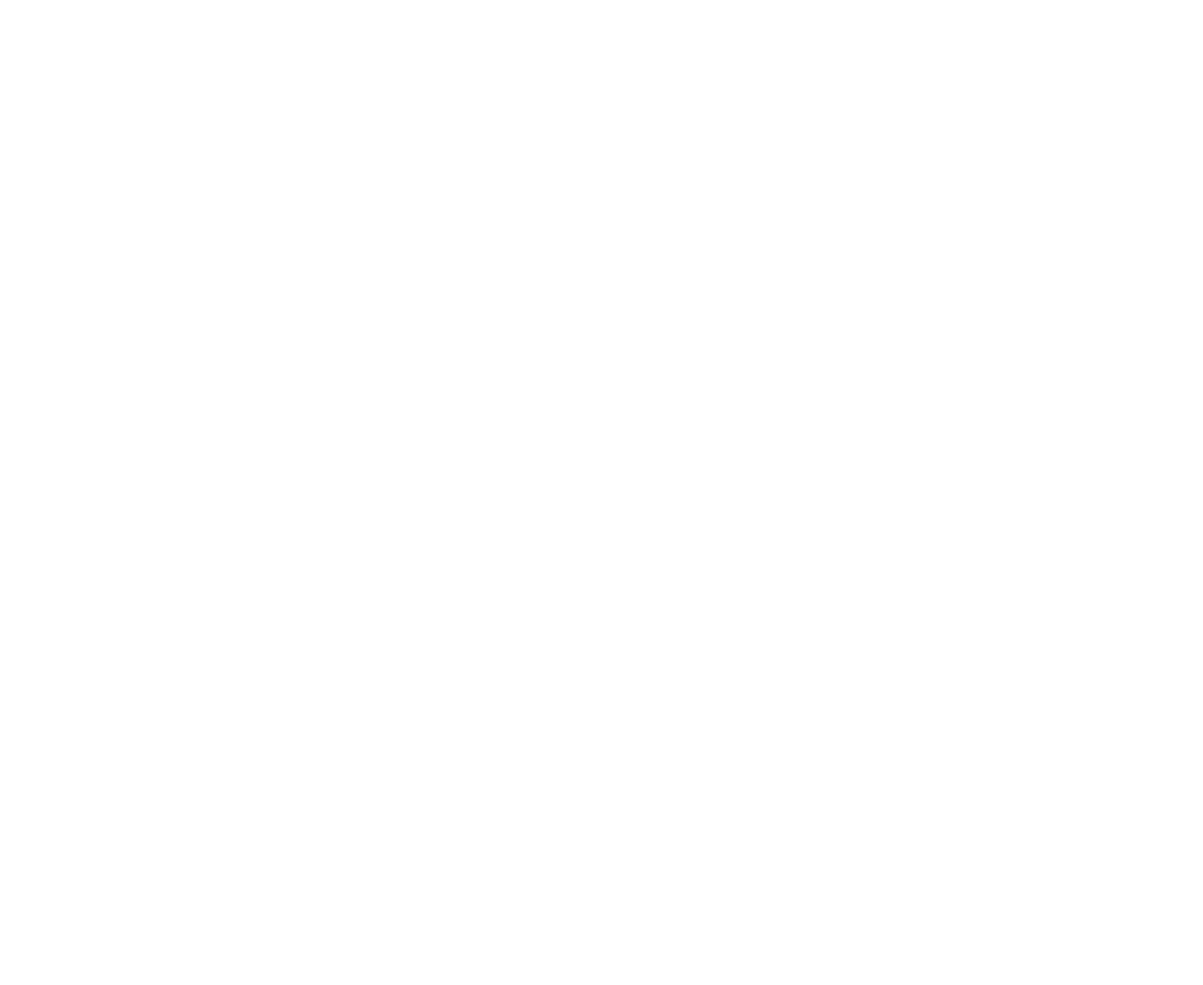
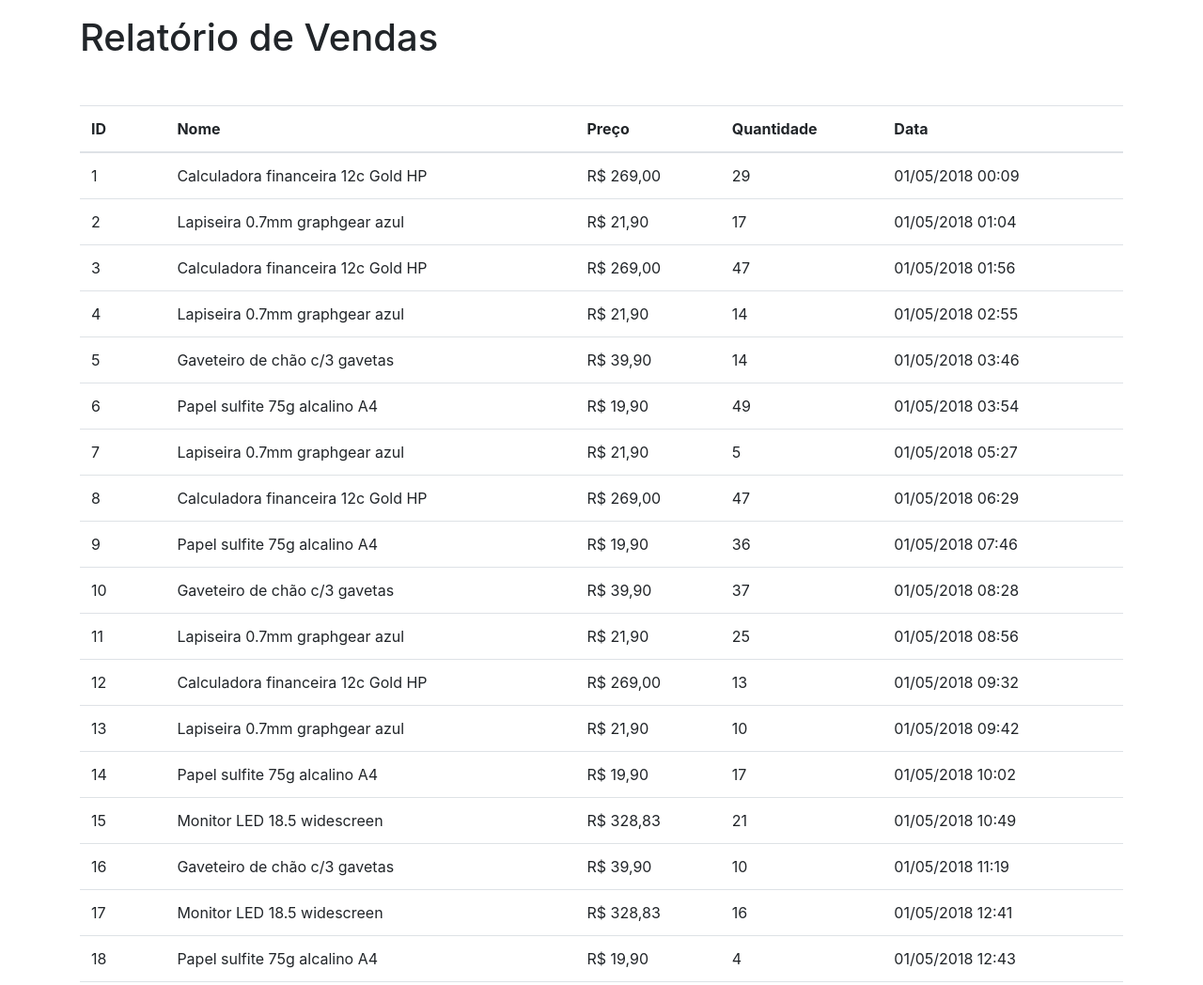
Before and after one commit to afmdaniel/LearningVue, a website: page sales/index.html in a window 1280 px wide. Shown: the top 1048 px of the page at 94% size. Before the commit the page ends 800 px from the top, so only its background shows below. Drawn offline with Linux system fonts and the light colour scheme.

Commit message:
Create sales table

```diff
--- a/sales/index.html
+++ b/sales/index.html
@@ -9,9 +9,59 @@
 </head>
 
 <body>
+    <div id="app">
+        <div class="container">
+            <h1 class="mt-3"> {{title}} </h1>
 
+            <table class="mt-5 table">
+                <thead>
+                    <tr>
+                        <th>ID</th>
+                        <th>Nome</th>
+                        <th>Preço</th>
+                        <th>Quantidade</th>
+                        <th>Data</th>
+                    </tr>
+                </thead>
+                <tbody>
+                    <tr v-for="sale in sales">
+                        <td> {{ sale.id }} </td>
+                        <td> {{ sale.name }} </td>
+                        <td v-money="'R$'"> {{ sale.price }}</td>
+                        <!-- <td> {{ Intl.NumberFormat('pt-BR', { style: 'currency', currency: 'BRL'}).format(sale.price) }} </td> -->
+                        <td> {{ sale.qtde }} </td>
+                        <td> {{ sale.date }} </td>
+                    </tr>
+                </tbody>
+            </table>
+        </div>
+    </div>
     <script>
-        // ...
+        Vue.directive('money', {
+            inserted(el, binding) {
+                const amount = parseFloat(el.innerHTML).toFixed(2)
+                    .replace('.',',')
+                    .replace(/(\d)(?=(\d{3})+\,)/g, '$1.')
+                el.innerHTML = `${binding.value} ${amount}`
+            }
+        })
+
+        const vm = new Vue({
+            el: '#app',
+            data: {
+                title: 'Relatório de Vendas',
+                sales: null
+            },
+            methods: {
+                getSales: async function() {
+                    const resp = await fetch('/data/sales.json')
+                    this.sales = await resp.json();
+                }
+            },
+            mounted:  async function() {
+                this.getSales()
+            }
+        })
     </script>
 </body>
 
```
